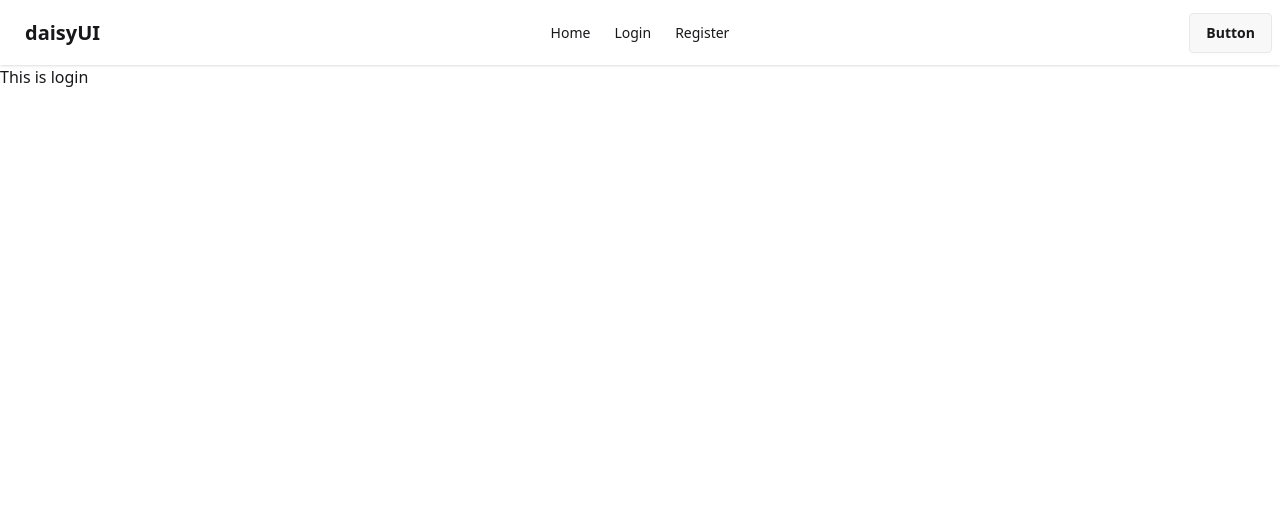
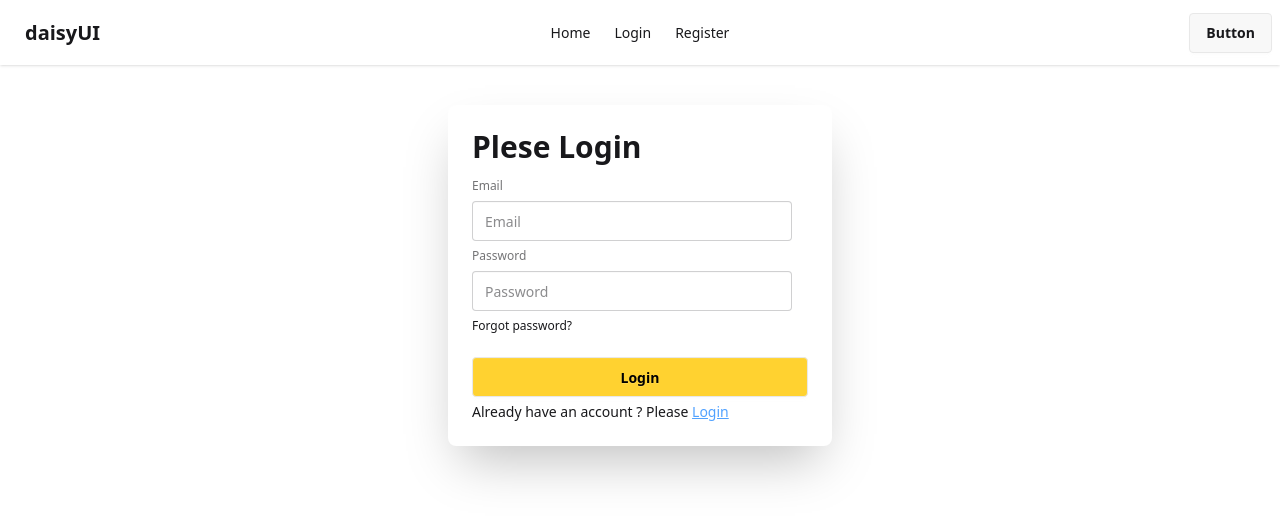
Before and after one commit to rimpakasundi07/React-Firebase-auth-integration, a React (Vite) app: page /login in a window 1280 px wide. Shown: the top 520 px of the page. Built offline with nearby package versions, Linux system fonts and the light colour scheme.

Commit message:
Create Login component with amber button styling

```diff
--- a/index.html
+++ b/index.html
@@ -1,7 +1,7 @@
-<!doctype html>
+<!DOCTYPE html>
 <html lang="en">
   <head>
-    <meta charset="UTF-8" />
+    <meta charset="UTF-8" data-theme="light" />
     <link rel="icon" type="image/svg+xml" href="/vite.svg" />
     <meta name="viewport" content="width=device-width, initial-scale=1.0" />
     <title>react-firebase-auth-intregration</title>
--- a/src/components/Login/Login.jsx
+++ b/src/components/Login/Login.jsx
@@ -1,9 +1,47 @@
 import React from "react";
+import { Link } from "react-router";
 
 const Login = () => {
   return (
-    <div>
-      <p>This is login</p>
+    <div className="card bg-base-100 w-full mx-auto max-w-sm my-10 shrink-0 shadow-2xl">
+      <div className="card-body">
+        <h1 className="lg:text-3xl font-bold">Plese Login</h1>
+        <form>
+          <fieldset className="fieldset">
+            {/* email field */}
+            <label className="label">Email</label>
+            <input
+              type="email"
+              name="email"
+              className="input"
+              placeholder="Email"
+            />
+            {/* password field */}
+            <label className="label">Password</label>
+            <input
+              type="password"
+              name="password"
+              className="input"
+              placeholder="Password"
+            />
+            <div>
+              <a className="link link-hover">Forgot password?</a>
+            </div>
+            <button className="btn bg-amber-300 font-bold text-black mt-4">
+              Login
+            </button>
+          </fieldset>
+          <p>
+            Already have an account ? Please{" "}
+            <Link
+              className="text-blue-400 hover:text-blue-700 underline"
+              to="/login"
+            >
+              Login
+            </Link>
+          </p>
+        </form>
+      </div>
     </div>
   );
 };
--- a/src/components/Register/Register.jsx
+++ b/src/components/Register/Register.jsx
@@ -27,7 +27,9 @@ const Register = () => {
             <div>
               <a className="link link-hover">Forgot password?</a>
             </div>
-            <button className="btn btn-neutral mt-4">Register</button>
+            <button className="btn bg-violet-800 text-white mt-4">
+              Register
+            </button>
           </fieldset>
           <p>
             Already have an account ? Please{" "}
```
